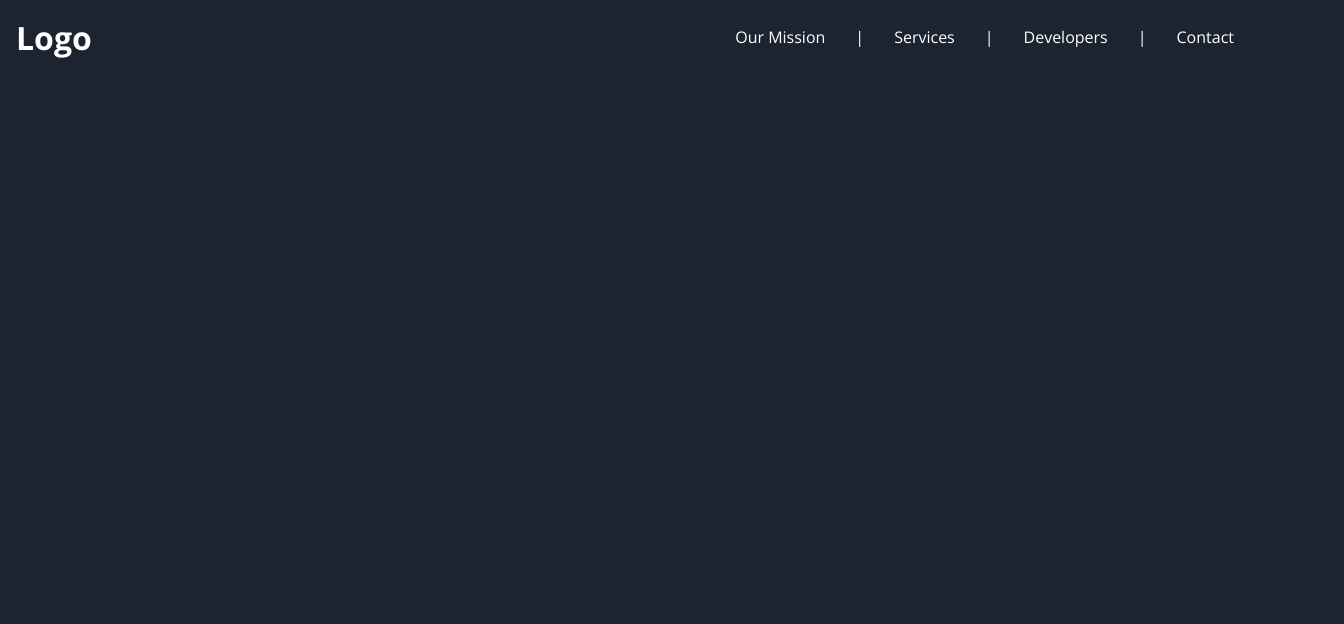
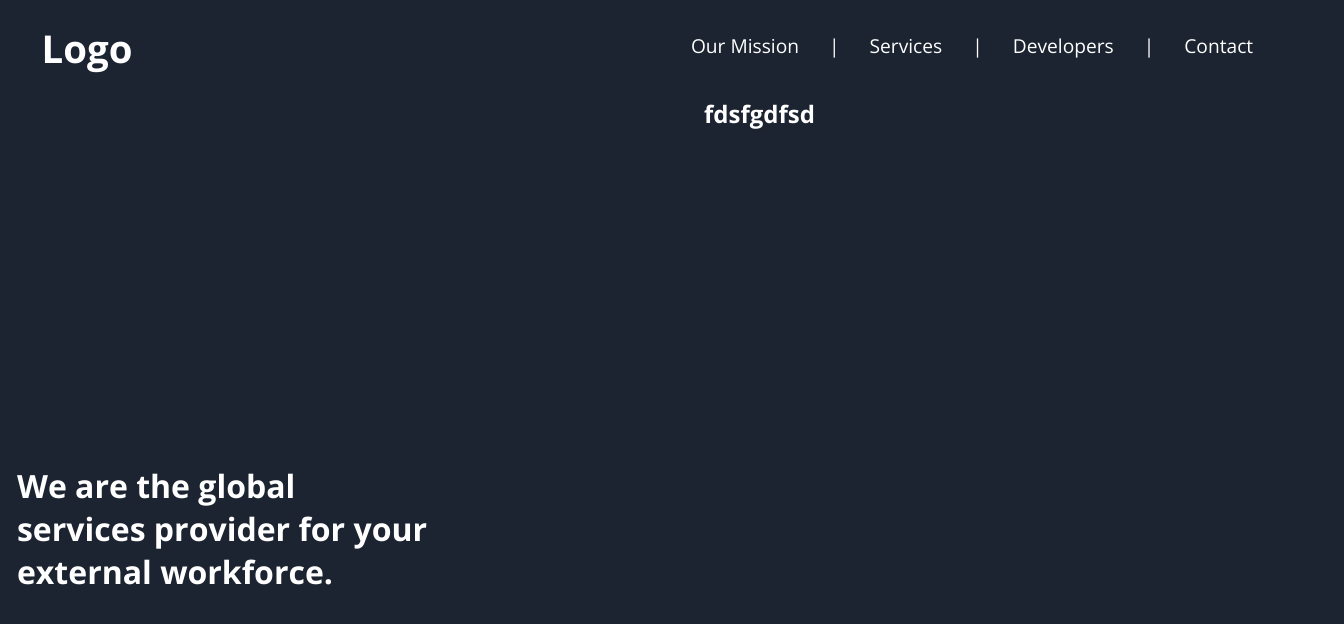
Before and after one commit to hnsnl15/headhunting_site_AHM, a React (Vite) app: page / in a window 1280 px wide. Shown: the top 624 px of the page, 1344 px wide, since content can reach past the window. Built offline with nearby package versions, Linux system fonts and the light colour scheme.

Commit message:
Some unfinished designs.

```diff
--- a/css/style.css
+++ b/css/style.css
@@ -9,12 +9,20 @@ body {
   font-family: 'Open Sans', sans-serif;
   background-color: #1B2430;
   color: #FFF;
+  overflow-x: hidden;
 }
 
 .header-nav {
   display: flex;
   justify-content: space-between;
-  padding: 1rem;
+  padding: 1.4rem;
+  font-size: 1.2rem;
+  min-width: 100vw;
+  min-height: max-content;
+}
+
+.header-nav #logo-header h1 {
+  padding-left: 1.2rem;
 }
 
 .header-nav #logo-header h1 a {
@@ -30,6 +38,7 @@ body {
   list-style: none;
   display: flex;
   margin-top: 10px;
+  padding-right: 1.2rem;
 }
 
 .header-nav ul span {
@@ -48,3 +57,28 @@ body {
 .header-nav ul li a:hover {
   color: rgba(179, 206, 249, 0.5);
 }
+
+.main-banner {
+  display: flex;
+  width: 100vw;
+  min-height: 100vh;
+  flex-direction: row;
+  justify-content: space-evenly;
+}
+
+.main-banner section {
+  min-width: 50vw;
+  min-height: 100vh;
+}
+
+.main-banner .main-banner-section-1 {
+  display: grid;
+  place-content: center;
+  padding: 2rem;
+}
+
+.main-banner .main-banner-section-1 h1 {
+  font-size: 2rem;
+  width: max-content;
+  transform: translateX(-130px);
+}
--- a/src/App.jsx
+++ b/src/App.jsx
@@ -1,10 +1,12 @@
 import React from 'react'
 import Header from './components/Body/Header';
+import MainPageBanner from './components/Body/MainPageBanner';
 
 function App() {
   return (
     <div className="App">
       <Header/>
+      <MainPageBanner/>
     </div>
   )
 }
--- /dev/null
+++ b/src/components/Body/MainPageBanner.jsx
@@ -0,0 +1,19 @@
+import React from 'react'
+
+const MainPageBanner = () => {
+  return (
+    <div className='main-banner'>
+        <section className='main-banner-section-1'>
+            <h1>
+              We are the global<br />services provider for your<br />
+              external workforce.
+            </h1>
+        </section>
+        <section className='main-banner-section-2'>
+            <h1>fdsfgdfsd</h1>
+        </section>
+    </div>
+  )
+}
+
+export default MainPageBanner;
--- a/style.scss
+++ b/style.scss
@@ -17,14 +17,21 @@ body {
     font-family: 'Open Sans', sans-serif;
     background-color: $primary-color;
     color: $text-color-1;
+    overflow-x: hidden;
 }
+// THIS IS A HEADER SECTION RULESET.
 .header-nav {
     display: flex;
     justify-content: space-between;
-    padding: 1rem;
+    padding: 1.4rem;
+    font-size: 1.2rem;
+    min-width: 100vw;
+    min-height: max-content;
 
     #logo-header {
         h1 {
+            padding-left: 1.2rem;
+
             a {
                 color: $text-color-1;
                 text-decoration: none;
@@ -40,6 +47,7 @@ body {
         list-style: none;
         display: flex;
         margin-top: 10px;
+        padding-right: 1.2rem;
 
         span {
             user-select: none;
@@ -59,3 +67,28 @@ body {
         }
     }
 }
+// THIS IS THE MAINPAGE BANNER RULESET.
+.main-banner {
+    display: flex;
+    width: 100vw;
+    min-height: 100vh;
+    flex-direction: row;
+    justify-content: space-evenly;
+
+    section {
+        min-width: 50vw;
+        min-height: 100vh;
+    }
+
+    .main-banner-section-1 {
+        display: grid;
+        place-content: center;
+        padding: 2rem;
+
+        h1 {
+            font-size: 2rem;
+            width: max-content;
+            transform: translateX(-130px);
+        }
+    }
+}
```
